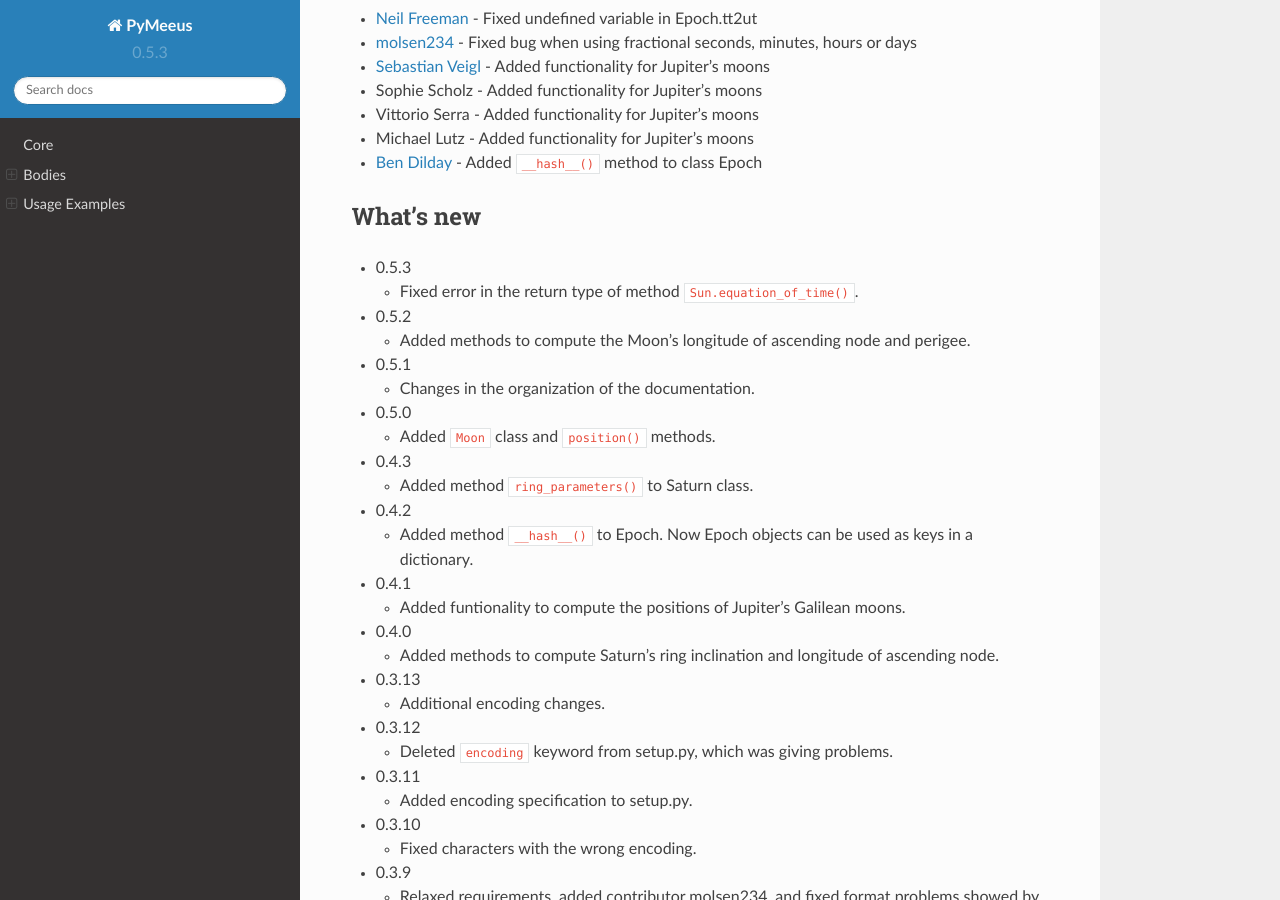
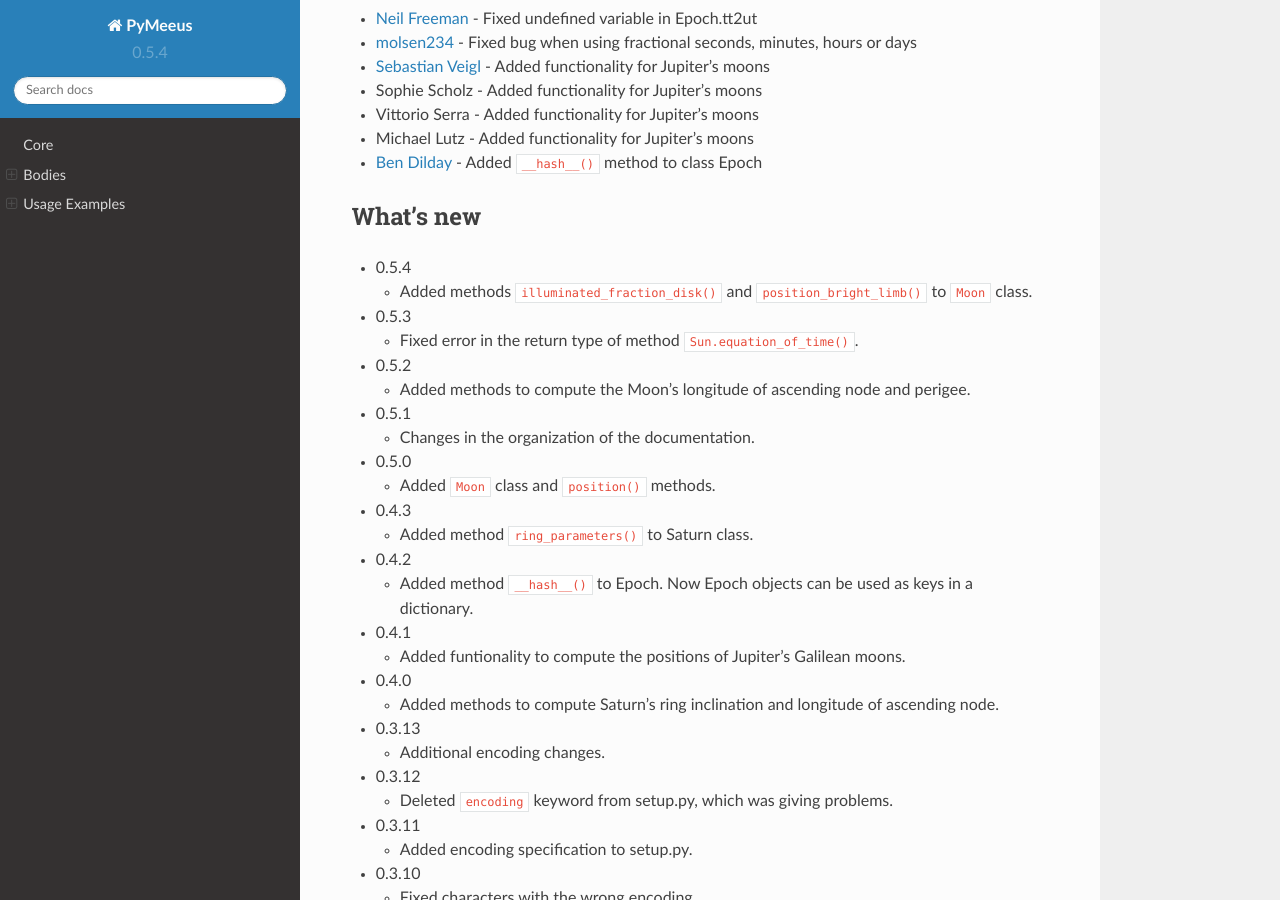
Before and after one commit to architest/pymeeus, a Sphinx documentation site: the page built from docs/source/index.rst, in a window 1280 px wide and 900 px high, scrolled down 1802 px. Built offline with Sphinx 7.4.7 and the Read the Docs theme 2.0.0, drawn with Linux system fonts in a browser that asks for light colours; formulas are drawn with MathJax 3; pages that are not in the unit, such as notebooks, are missing from menus.

Commit message:
Preparation for release 0.5.4

```diff
--- a/README.rst
+++ b/README.rst
@@ -99,6 +99,11 @@ Contributors
 What's new
 ----------
 
+-  0.5.4
+
+   -  Added methods ``illuminated_fraction_disk()`` and
+      ``position_bright_limb()`` to ``Moon`` class.
+
 -  0.5.3
 
    -  Fixed error in the return type of method
--- a/docs/source/conf.py
+++ b/docs/source/conf.py
@@ -59,9 +59,9 @@ author = u'Dagoberto Salazar'
 # built documents.
 #
 # The short X.Y version.
-version = u'0.5.3'
+version = u'0.5.4'
 # The full version, including alpha/beta/rc tags.
-release = u'0.5.3'
+release = u'0.5.4'
 
 # The language for content autogenerated by Sphinx. Refer to documentation
 # for a list of supported languages.
--- a/setup.py
+++ b/setup.py
@@ -15,7 +15,7 @@ with open(path.join(here, 'README.rst'), 'rb') as f:
 
 config = {
   'name': 'PyMeeus',
-  'version': '0.5.3',
+  'version': '0.5.4',
   'description': 'Python implementation of Jean Meeus astronomical routines',
   'long_description': long_description,
   'keywords': 'Meeus astronomy module library',
```
Also changed, not shown: README.md (+2 -0 lines).
